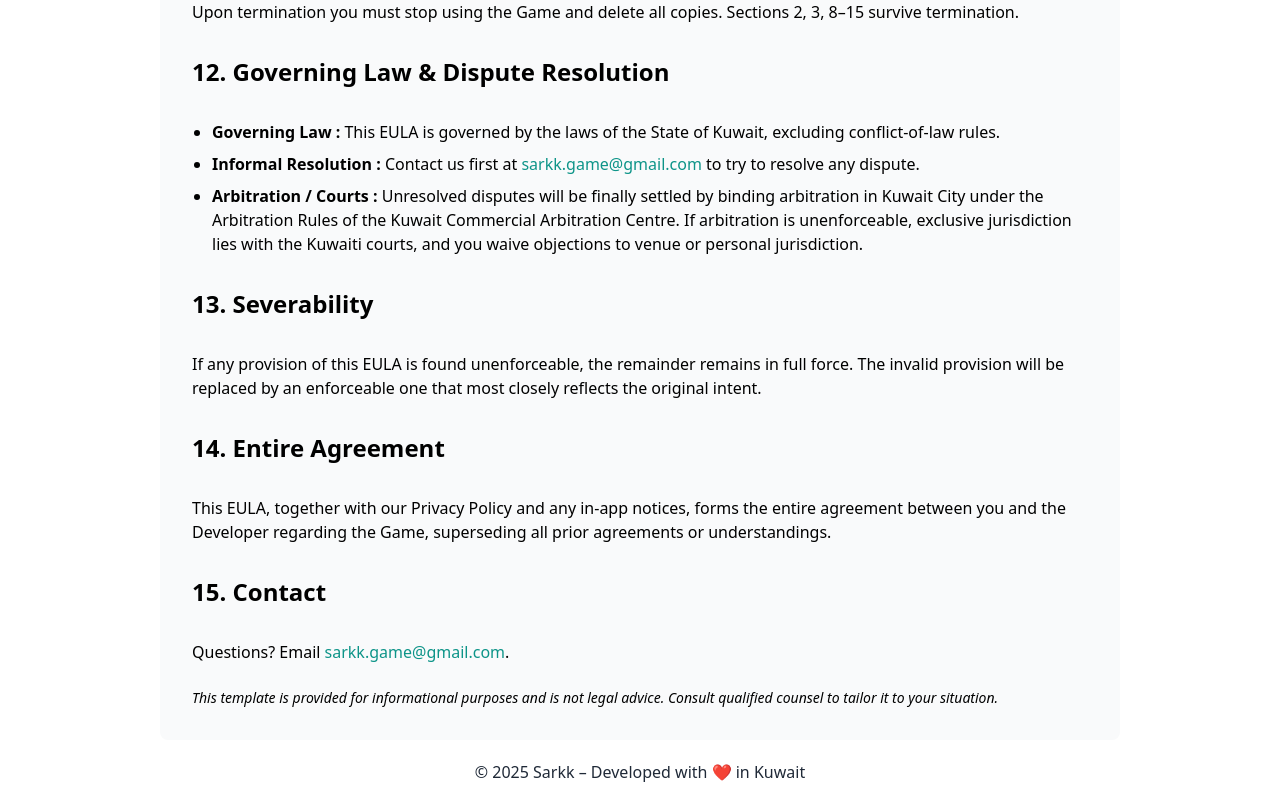
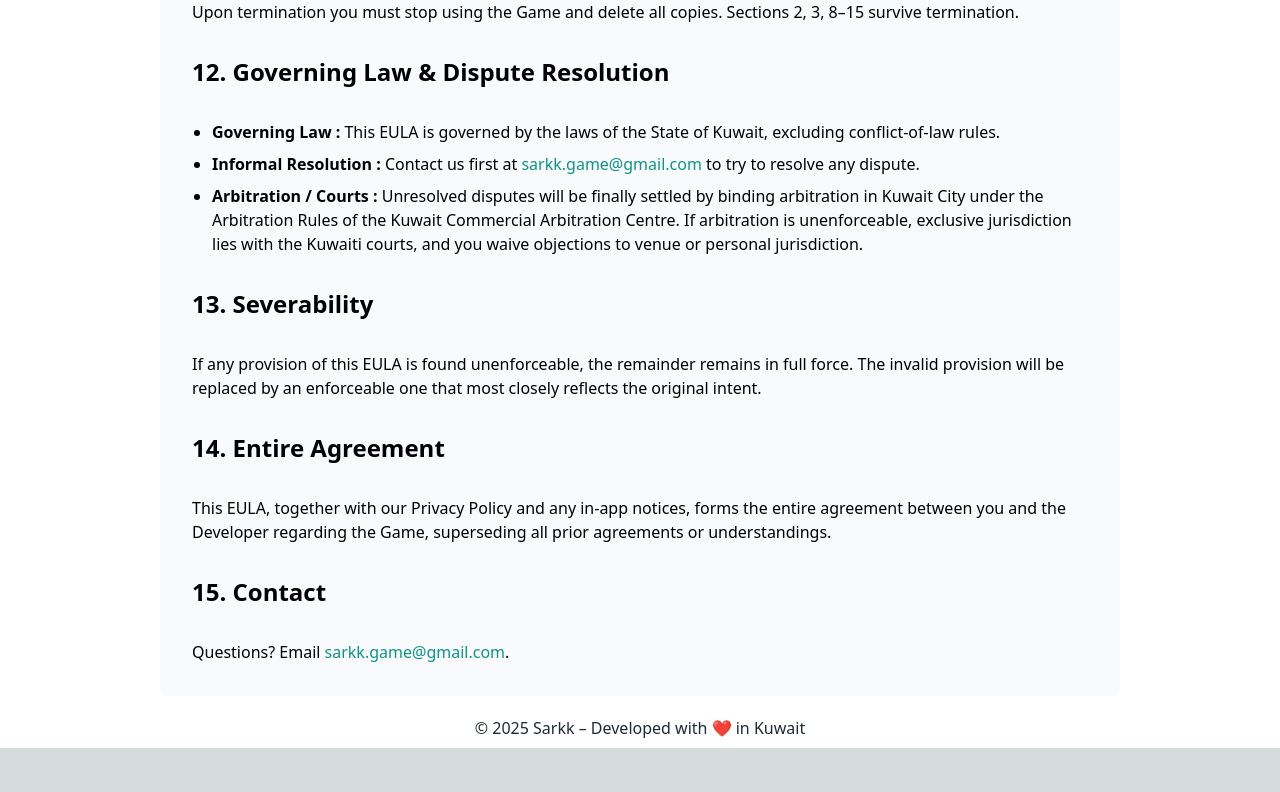
Before and after one commit to Fahad-Ha/My-Portfolio, a Next.js app: page /sarkk-eula in a window 1280 px wide. Shown: the part 2888-3680 px from the top of the page. After the commit the page ends 3636 px from the top, so only its background shows below. Built offline with nearby package versions, Linux system fonts and the light colour scheme.

Commit message:
added terms for Sarkk

```diff
--- a/pages/sarkk-eula.js
+++ b/pages/sarkk-eula.js
@@ -304,13 +304,6 @@ export default function SarkkEula() {
               </a>
               .
             </p>
-
-            {/* Closing note */}
-            <p className="italic text-sm dark:text-gray-500">
-              This template is provided for informational purposes and is not
-              legal advice. Consult qualified counsel to tailor it to your
-              situation.
-            </p>
           </div>
         </section>
       </main>
```
